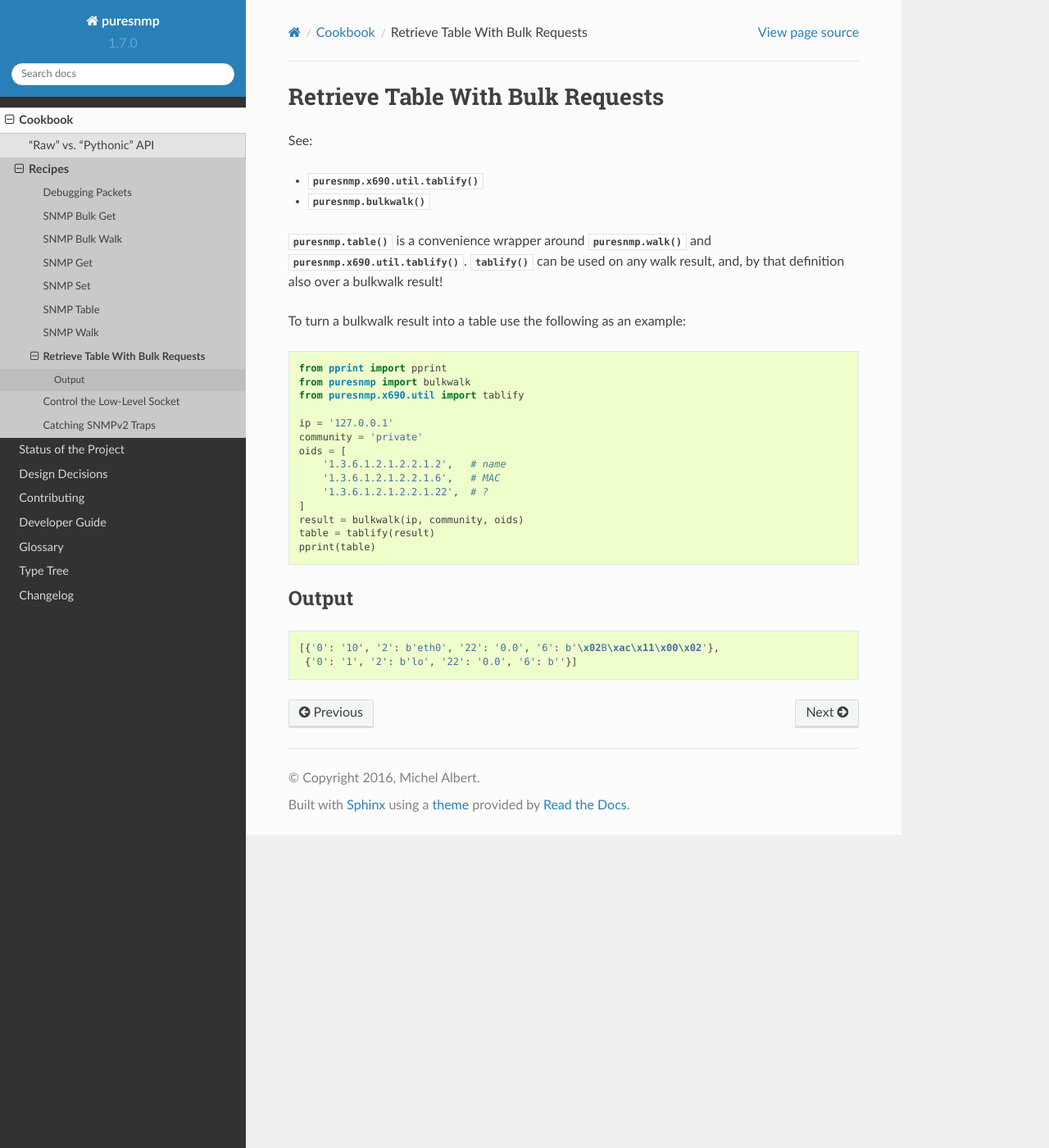
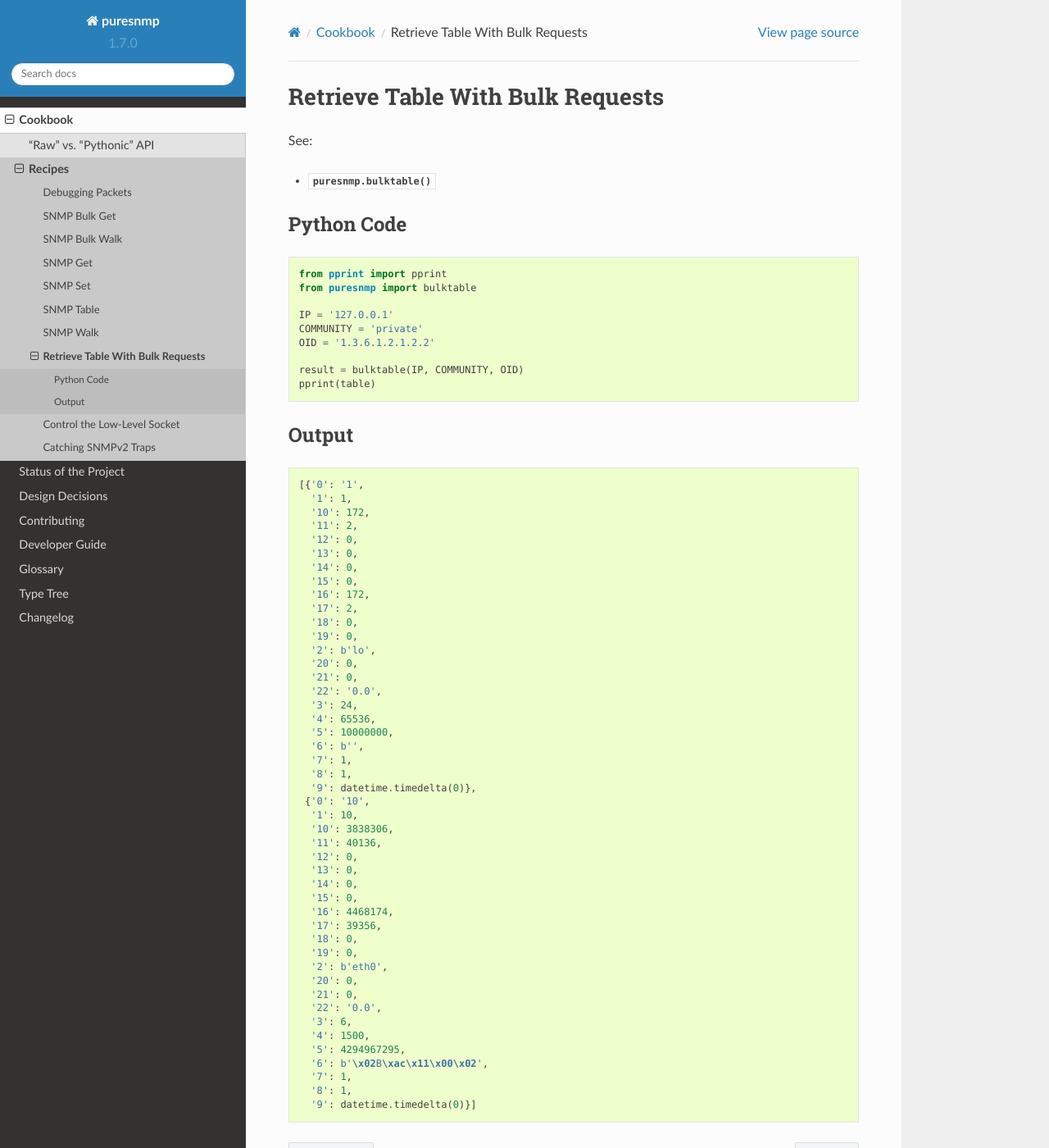
Before and after one commit to exhuma/puresnmp, a Sphinx documentation site: the page built from docs/cookbook/table_with_bulk.rst, in a window 1280 px wide and 1400 px high. Shown: the whole window at 82% size. Built offline with Sphinx 7.4.7 and the Read the Docs theme 2.0.0, drawn with Linux system fonts in a browser that asks for light colours.

Commit message:
Update cookbopok with bulktable changes

```diff
--- a/docs/cookbook/table_with_bulk.rst
+++ b/docs/cookbook/table_with_bulk.rst
@@ -3,31 +3,21 @@ Retrieve Table With Bulk Requests
 
 See:
 
-* :py:func:`puresnmp.x690.util.tablify`
-* :py:func:`puresnmp.bulkwalk`
+* :py:func:`puresnmp.bulktable`
 
-:py:func:`puresnmp.table` is a convenience wrapper around
-:py:func:`puresnmp.walk` and :py:func:`puresnmp.x690.util.tablify`.
-:py:func:`~puresnmp.x690.util.tablify` can be used on any walk result, and, by
-that definition also over a bulkwalk result!
-
-To turn a bulkwalk result into a table use the following as an example:
+Python Code
+~~~~~~~~~~~
 
 .. code-block:: python
 
     from pprint import pprint
-    from puresnmp import bulkwalk
-    from puresnmp.x690.util import tablify
+    from puresnmp import bulktable
 
-    ip = '127.0.0.1'
-    community = 'private'
-    oids = [
-        '1.3.6.1.2.1.2.2.1.2',   # name
-        '1.3.6.1.2.1.2.2.1.6',   # MAC
-        '1.3.6.1.2.1.2.2.1.22',  # ?
-    ]
-    result = bulkwalk(ip, community, oids)
-    table = tablify(result)
+    IP = '127.0.0.1'
+    COMMUNITY = 'private'
+    OID = '1.3.6.1.2.1.2.2'
+
+    result = bulktable(IP, COMMUNITY, OID)
     pprint(table)
 
 Output
@@ -35,5 +25,49 @@ Output
 
 .. code-block:: python
 
-    [{'0': '10', '2': b'eth0', '22': '0.0', '6': b'\x02B\xac\x11\x00\x02'},
-     {'0': '1', '2': b'lo', '22': '0.0', '6': b''}]
+    [{'0': '1',
+      '1': 1,
+      '10': 172,
+      '11': 2,
+      '12': 0,
+      '13': 0,
+      '14': 0,
+      '15': 0,
+      '16': 172,
+      '17': 2,
+      '18': 0,
+      '19': 0,
+      '2': b'lo',
+      '20': 0,
+      '21': 0,
+      '22': '0.0',
+      '3': 24,
+      '4': 65536,
+      '5': 10000000,
+      '6': b'',
+      '7': 1,
+      '8': 1,
+      '9': datetime.timedelta(0)},
+     {'0': '10',
+      '1': 10,
+      '10': 3838306,
+      '11': 40136,
+      '12': 0,
+      '13': 0,
+      '14': 0,
+      '15': 0,
+      '16': 4468174,
+      '17': 39356,
+      '18': 0,
+      '19': 0,
+      '2': b'eth0',
+      '20': 0,
+      '21': 0,
+      '22': '0.0',
+      '3': 6,
+      '4': 1500,
+      '5': 4294967295,
+      '6': b'\x02B\xac\x11\x00\x02',
+      '7': 1,
+      '8': 1,
+      '9': datetime.timedelta(0)}]
```
